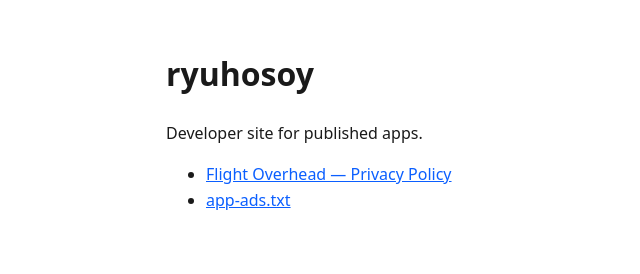
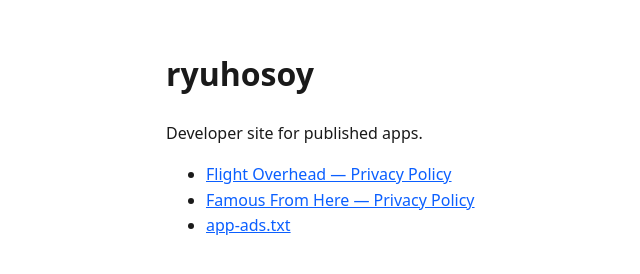
Before and after one commit to ryuhosoy/ryuhosoy.github.io, a plain HTML site: page index.html in a window 1280 px wide. Shown: the whole page, without its empty margins (154-794 px from the left). Drawn offline with Linux system fonts and the light colour scheme.

Commit message:
Add Famous From Here privacy policy to the developer site.

```diff
--- a/index.html
+++ b/index.html
@@ -26,6 +26,11 @@
       </a>
     </li>
     <li>
+      <a href="https://ryuhosoy.github.io/famous-from-here-privacy-policy/">
+        Famous From Here — Privacy Policy
+      </a>
+    </li>
+    <li>
       <a href="/app-ads.txt">app-ads.txt</a>
     </li>
   </ul>
```
